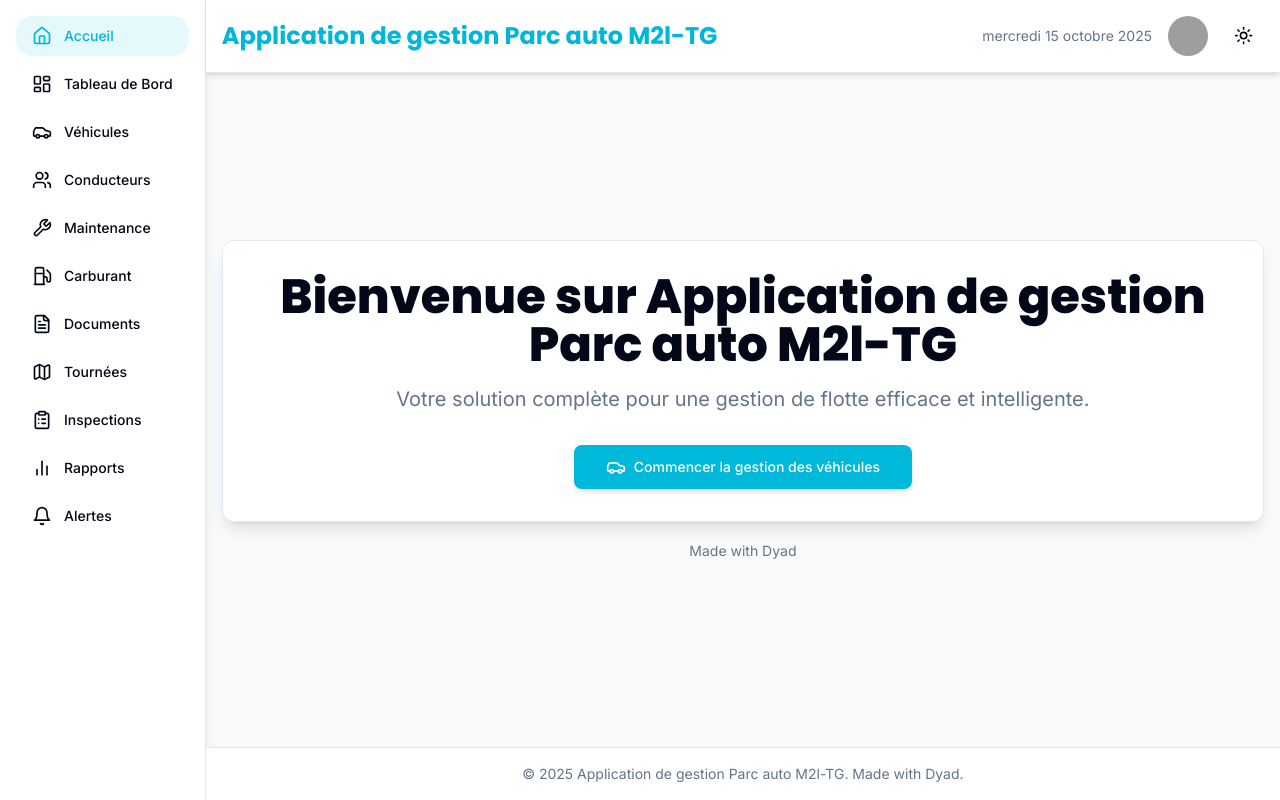
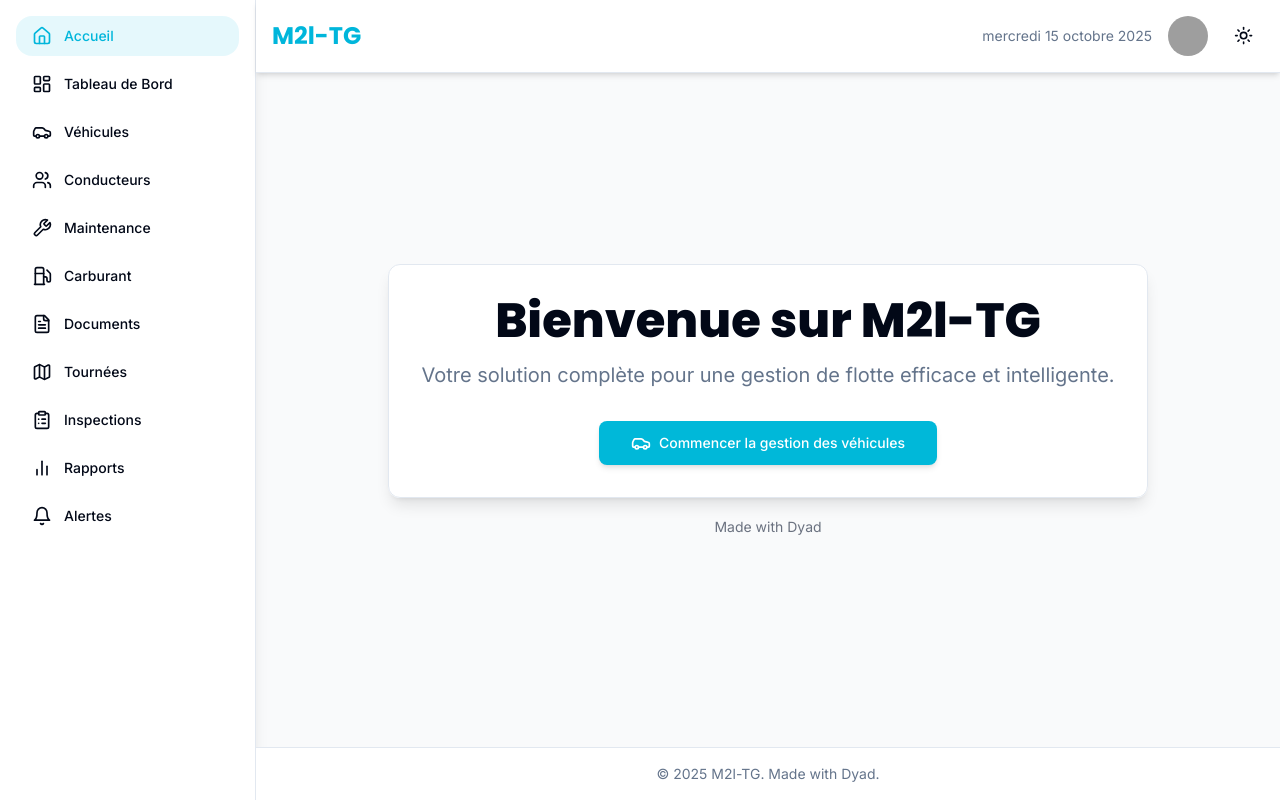
Before and after one commit to aymmej1920-bot/AymenMeji-Flote-m2l-tg, a React (Vite) app: page / in a window 1280 px wide. Built offline with nearby package versions, Linux system fonts and the light colour scheme; grey boxes are pictures that could not be loaded.

Commit message:
[dyad] Mise à jour du nom de l'application à "M2l-TG". - wrote 3 file(s)

```diff
--- a/index.html
+++ b/index.html
@@ -3,7 +3,7 @@
   <head>
     <meta charset="UTF-8" />
     <meta name="viewport" content="width=device-width, initial-scale=1.0" />
-    <title>dyad-generated-app</title>
+    <title>M2l-TG</title>
     <link rel="preconnect" href="https://fonts.googleapis.com">
     <link rel="preconnect" href="https://fonts.gstatic.com" crossorigin>
     <link href="https://fonts.googleapis.com/css2?family=Inter:wght@100..900&family=Montserrat:wght@100..900&family=Poppins:wght@100;200;300;400;500;600;700;800;900&display=swap" rel="stylesheet">
--- a/src/components/layout/MainLayout.tsx
+++ b/src/components/layout/MainLayout.tsx
@@ -44,7 +44,7 @@ const MainLayout: React.FC<MainLayoutProps> = ({ children }) => {
           variants={headerVariants}
         >
           <Link to="/" className="text-2xl font-heading font-bold text-primary">
-            Application de gestion Parc auto M2l-TG
+            M2l-TG
           </Link>
           <div className="flex items-center space-x-4">
             <div className="text-sm text-muted-foreground hidden md:block">
@@ -67,7 +67,7 @@ const MainLayout: React.FC<MainLayoutProps> = ({ children }) => {
           className="p-4 text-center text-sm text-muted-foreground border-t border-border bg-card"
           variants={footerVariants}
         >
-          © {new Date().getFullYear()} Application de gestion Parc auto M2l-TG. Made with Dyad.
+          © {new Date().getFullYear()} M2l-TG. Made with Dyad.
         </motion.footer>
       </div>
     </motion.div>
--- a/src/pages/Index.tsx
+++ b/src/pages/Index.tsx
@@ -15,7 +15,7 @@ const Index = () => {
       >
         <CustomCard className="text-center p-8">
           <CustomCardContent className="p-0">
-            <h1 className="text-5xl font-heading font-extrabold mb-4 text-foreground">Bienvenue sur Application de gestion Parc auto M2l-TG</h1> {/* Use text-foreground for theme support */}
+            <h1 className="text-5xl font-heading font-extrabold mb-4 text-foreground">Bienvenue sur M2l-TG</h1> {/* Use text-foreground for theme support */}
             <p className="text-xl text-muted-foreground mb-8"> {/* Use text-muted-foreground for theme support */}
               Votre solution complète pour une gestion de flotte efficace et intelligente.
             </p>
```
